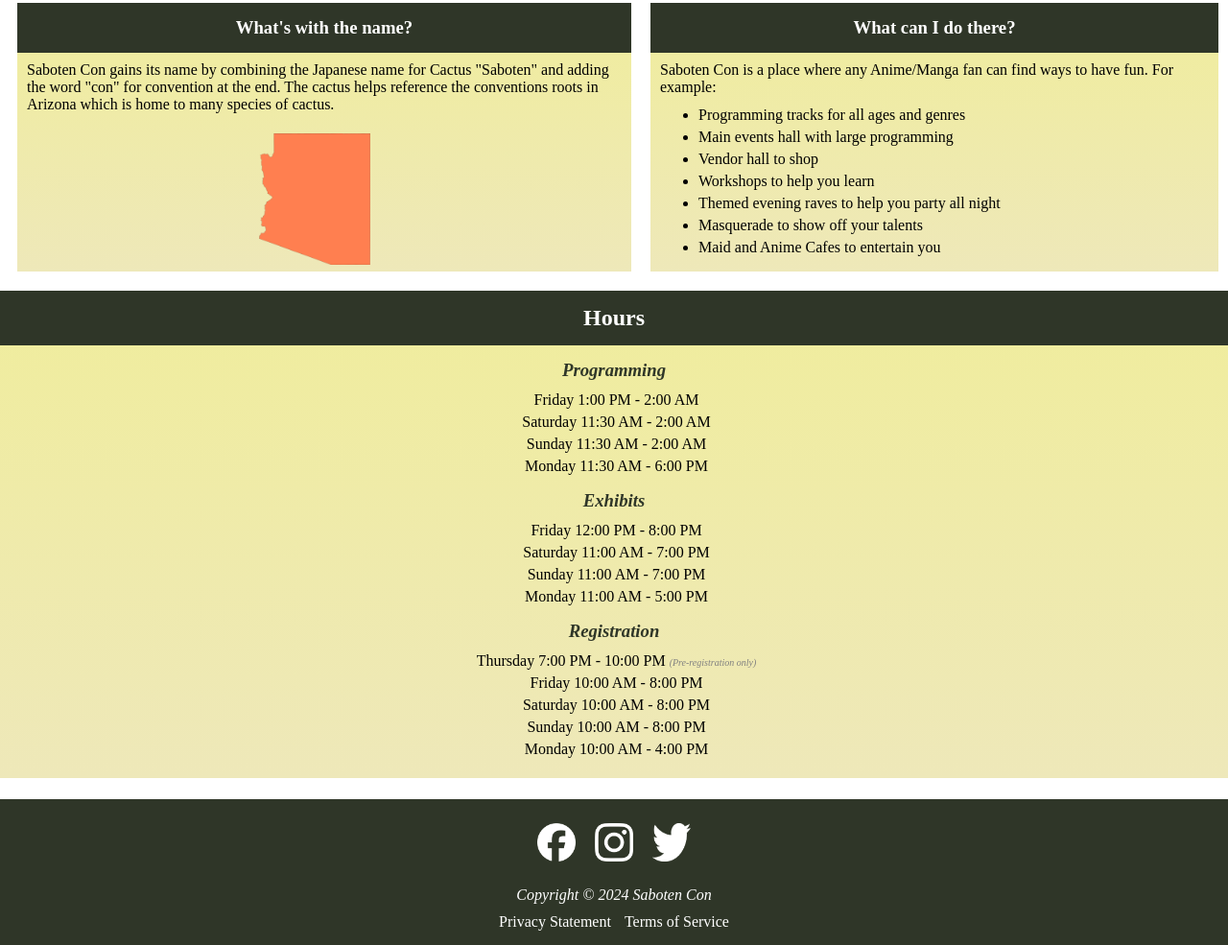
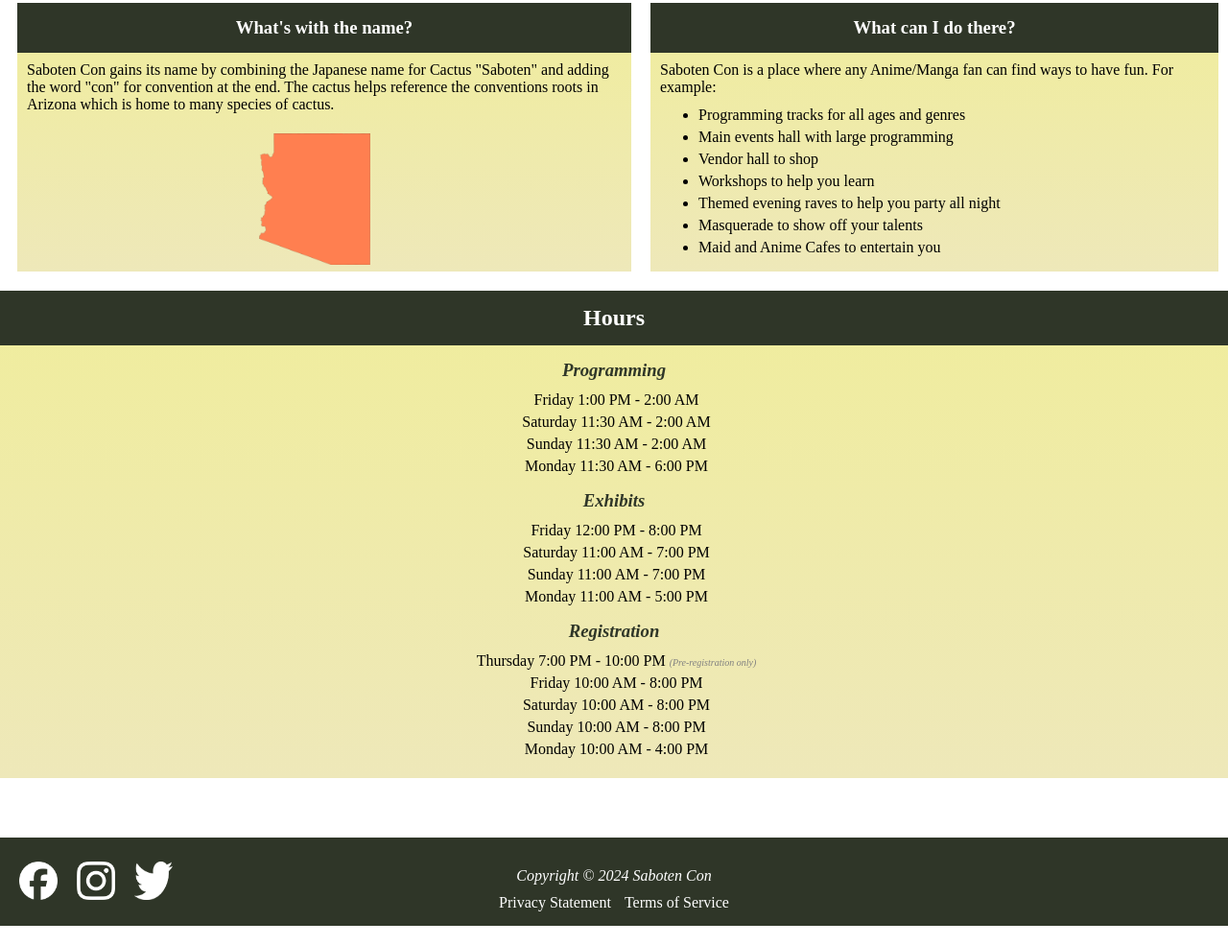
Before and after one commit to breynos4/git480Final, a plain HTML site: page about.html in a window 1280 px wide. Shown: the part 357-1342 px from the top of the page at 96% size. Drawn offline with Linux system fonts and the light colour scheme.

Commit message:
Update stylesheet.css

```diff
--- a/stylesheet.css
+++ b/stylesheet.css
@@ -404,8 +404,12 @@
     width: 40px;
 }
 footer section {
-    margin-left: 290px;
-    margin-right: 290px;
+    position: absolute;
+    margin-left: 0;
+    left: 10px;
+}
+footer {
+    margin-top: 50px;
 }
 #badgeInfo {
     top: 1300px;
@@ -448,7 +452,12 @@
     width: 40px;
 }
 footer section {
-    margin-left: 550px;
+    position: absolute;
+    left: 10px;
+    margin-left: 0px;
+}
+footer {
+    margin-top: 50px;
 }
 #badgesBuy {
     grid-template-columns: 1fr 1fr 1fr;
@@ -461,7 +470,7 @@
     padding-left: 250px;
 }
 #fBadge {
-    top: 1230px;
+    top: 1170px;
 }
 .about {
     padding-left: 200px;
@@ -479,6 +488,6 @@
     top: 660px;
 }
 #fAbout {
-    top: 1190px;
+    top: 1180px;
 }
 }
```
